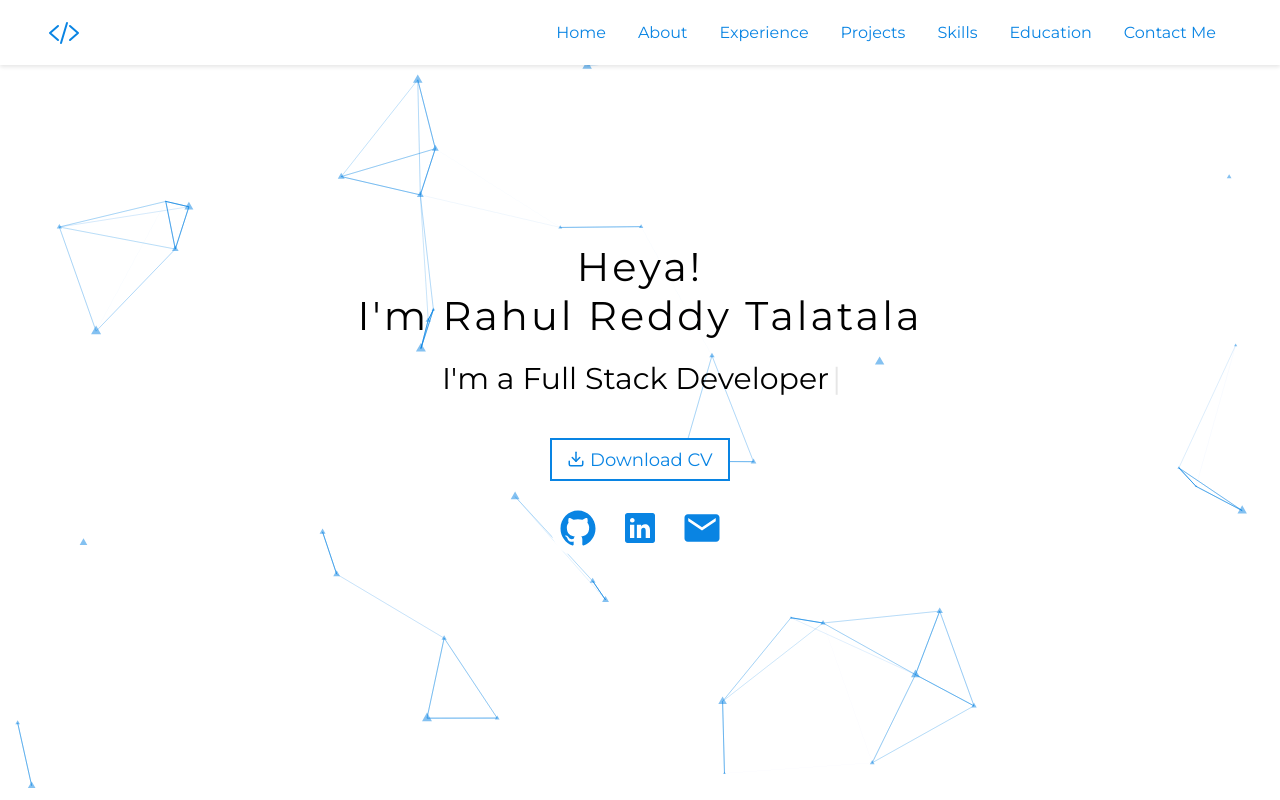
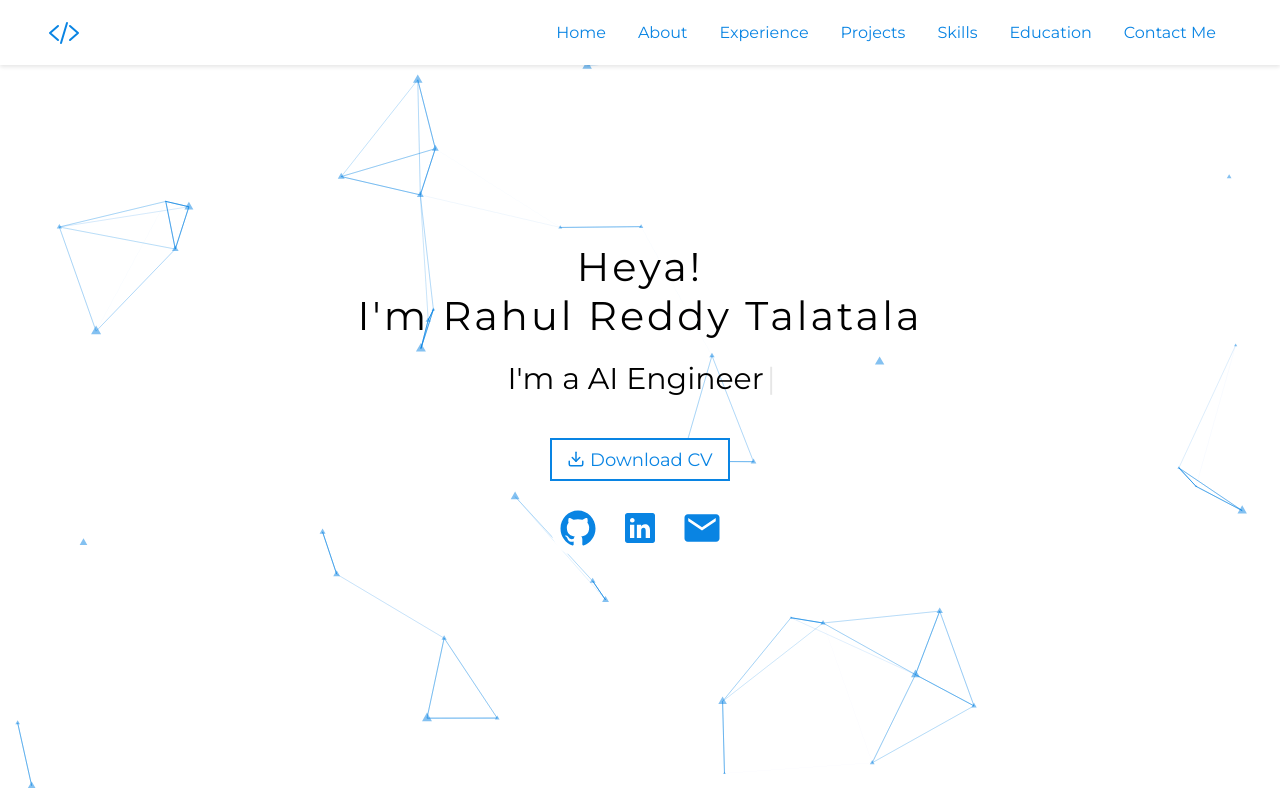
Before and after one commit to rahult18/rahul-react-portfolio, a React (Create React App) app: page / in a window 1280 px wide. Shown: the top 800 px of the page. Built offline with nearby package versions, Linux system fonts and the light colour scheme.

Commit message:
Update LandingPage.jsx

```diff
--- a/src/components/LandingPage.jsx
+++ b/src/components/LandingPage.jsx
@@ -6,7 +6,7 @@ import { IoLogoLinkedin, IoMdMail, IoLogoGithub } from "react-icons/io";
 
 const LandingPage = () => {
     const [text] = useTypewriter({
-        words: ['CS Graduate', 'Full Stack Developer', 'Software Engineer', 'Data Alchemist', 'Technophile'],
+        words: ['Software Developer', 'AI Engineer', 'Data Alchemist', 'Technophile'],
         loop: true,
         typeSpeed: 100,
         deleteSpeed: 70,
```
